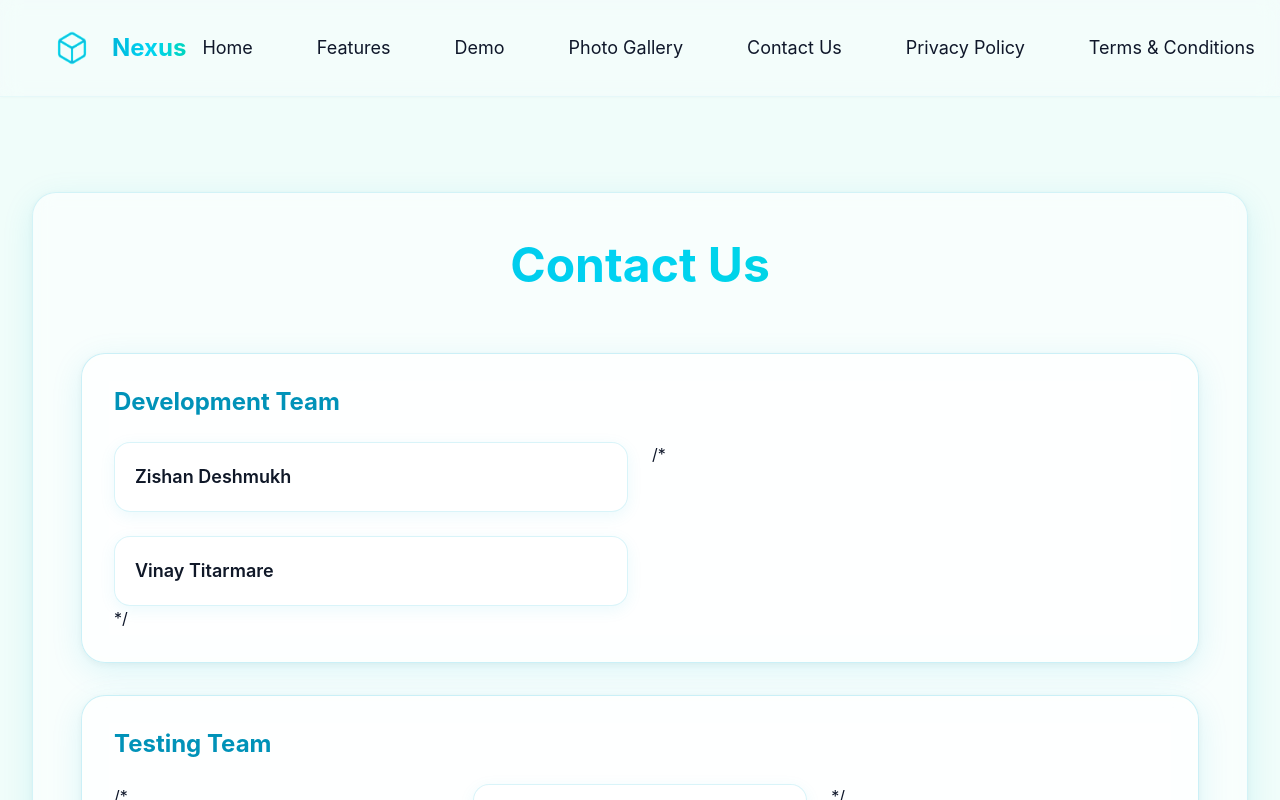
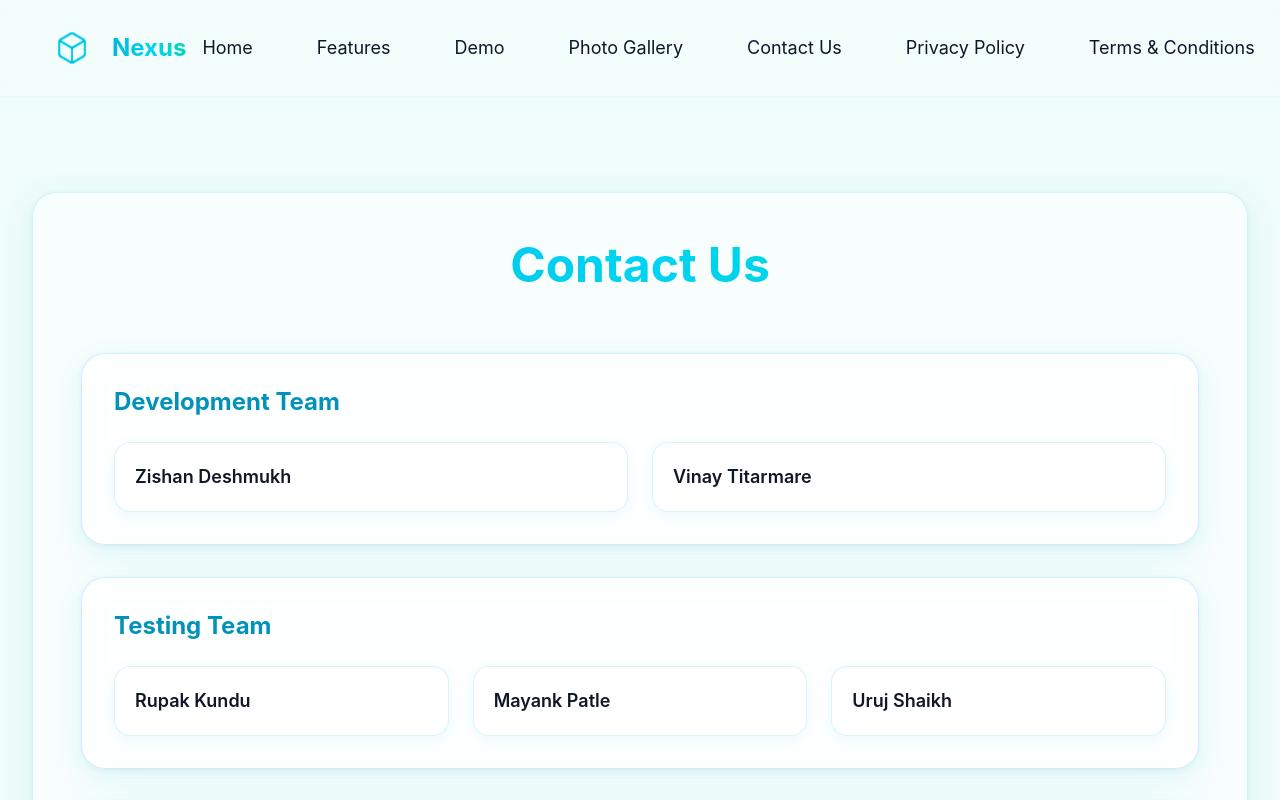
Before and after one commit to zishandeshmukh/Nexus-BETA, a Next.js app: page /contact in a window 1280 px wide. Shown: the top 800 px of the page. Built offline with nearby package versions, Linux system fonts and the light colour scheme.

Commit message:
Update page.tsx

```diff
--- a/src/app/contact/page.tsx
+++ b/src/app/contact/page.tsx
@@ -92,13 +92,13 @@ export default function Contact() {
                                         Zishan Deshmukh
                                     </h3>
                                 </div>
-                               /* {/* Team Member 2 */}
+                                {/* Team Member 2 */}
                                 <div className="team-member-card">
                                     <h3 className="text-lg font-semibold text-gray-900 dark:text-white">
                                         Vinay Titarmare
                                     </h3>
                                 </div>
-                            </div>*/
+                            </div>
                         </div>
 
                         {/* Testing Team Box */}
@@ -108,11 +108,11 @@ export default function Contact() {
                             </h2>
                             <div className="grid grid-cols-1 sm:grid-cols-2 md:grid-cols-3 gap-6">
                                 {/* Team Member 1 */}
-                               /* <div className="team-member-card">
+                                <div className="team-member-card">
                                     <h3 className="text-lg font-semibold text-gray-900 dark:text-white">
                                         Rupak Kundu
                                     </h3>
-                                </div> */
+                                </div>
                                 {/* Team Member 2 */}
                                 <div className="team-member-card">
                                     <h3 className="text-lg font-semibold text-gray-900 dark:text-white">
```
